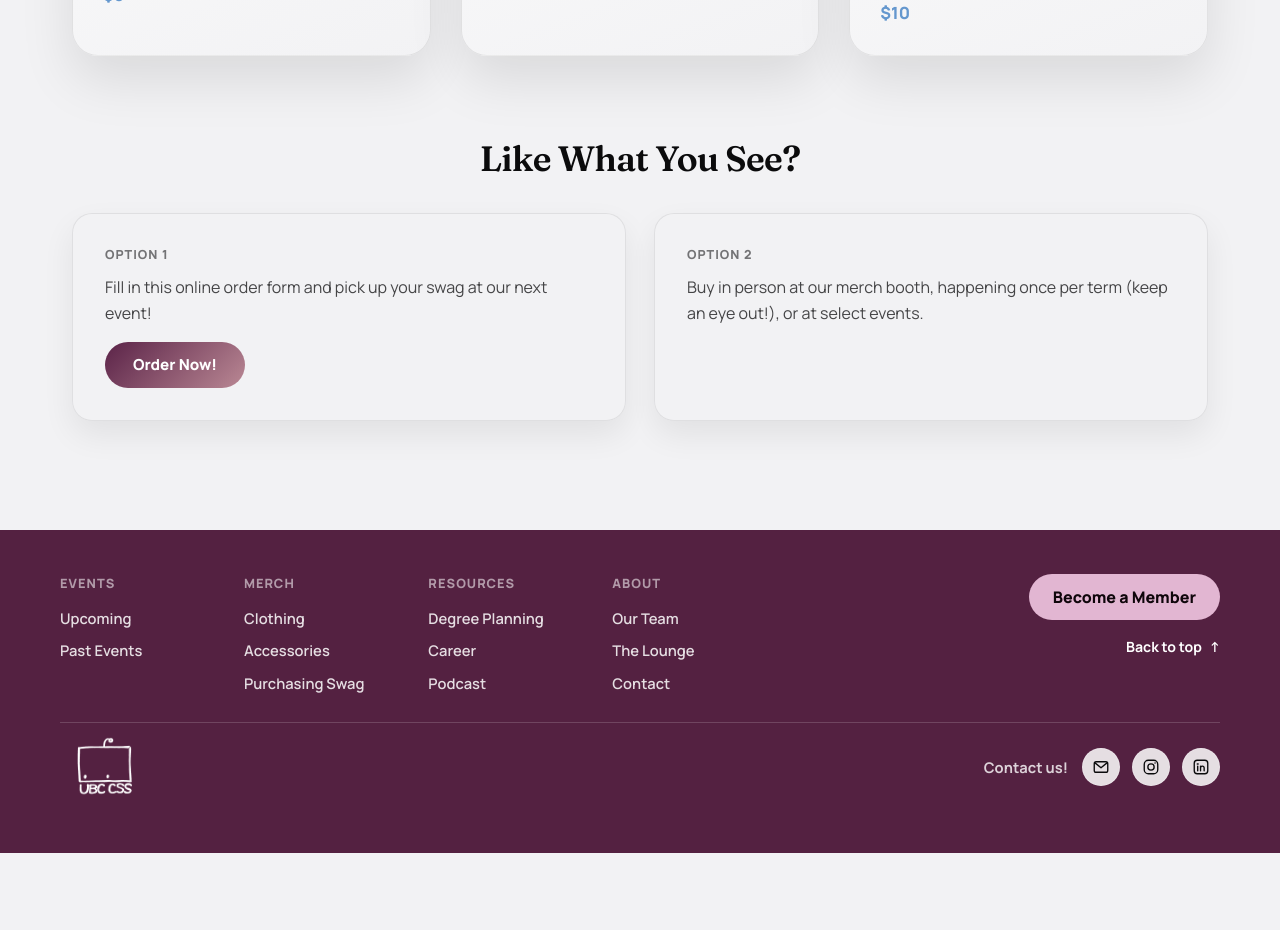
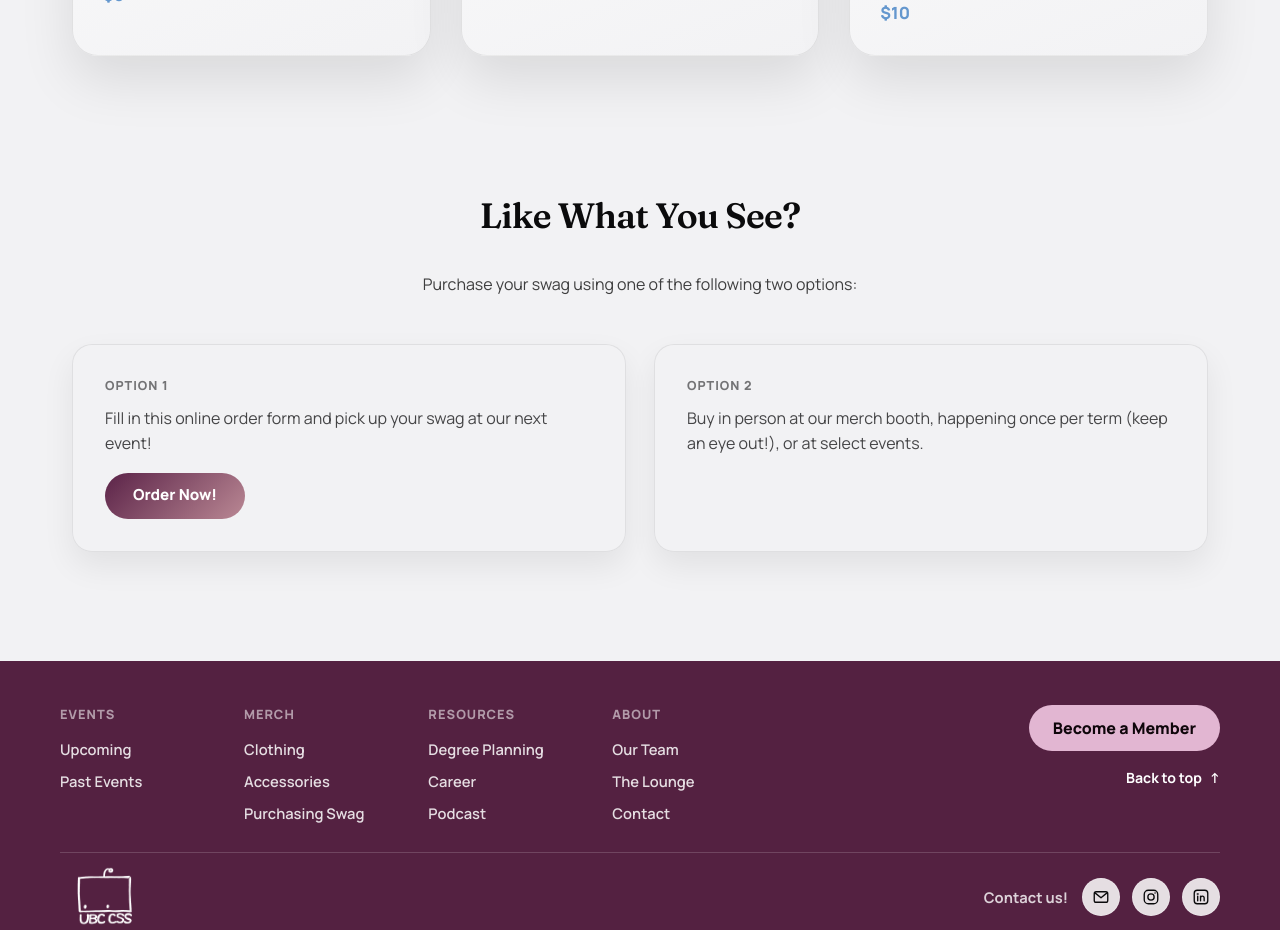
Before and after one commit to ubc-css/website, a React (Vite) app: page /merch in a window 1280 px wide. Shown: the part 2120-3050 px from the top of the page. Before the commit the page ends 2973 px from the top, so only its background shows below. Built offline with nearby package versions, Linux system fonts and the light colour scheme.

Commit message:
Made purchasing swag section more obvious

```diff
--- a/src/pages/Merch/Merch.css
+++ b/src/pages/Merch/Merch.css
@@ -221,10 +221,16 @@
 }
 
 .merch-purchase h2 {
-    margin: 0 0 28px;
+    padding-top: 28px;
     color: var(--color-black);
     font-size: clamp(1.7rem, 2.8vw, 2.2rem);
     letter-spacing: -0.02em;
+}
+
+.merch-purchase-lede {
+    color: rgba(11, 11, 12, 0.78);
+    align-items: center;
+    padding-bottom: 48px;
 }
 
 .merch-purchase-options {
--- a/src/pages/Merch/Merch.tsx
+++ b/src/pages/Merch/Merch.tsx
@@ -195,6 +195,9 @@ function Merch() {
 
             <div className="merch-purchase" id="purchasing">
                 <h2>Like What You See?</h2>
+                <p className="merch-purchase-lede">
+                       Purchase your swag using one of the following two options:
+                    </p>
 
                 <div className="merch-purchase-options">
                     <div className="merch-purchase-option">
```
